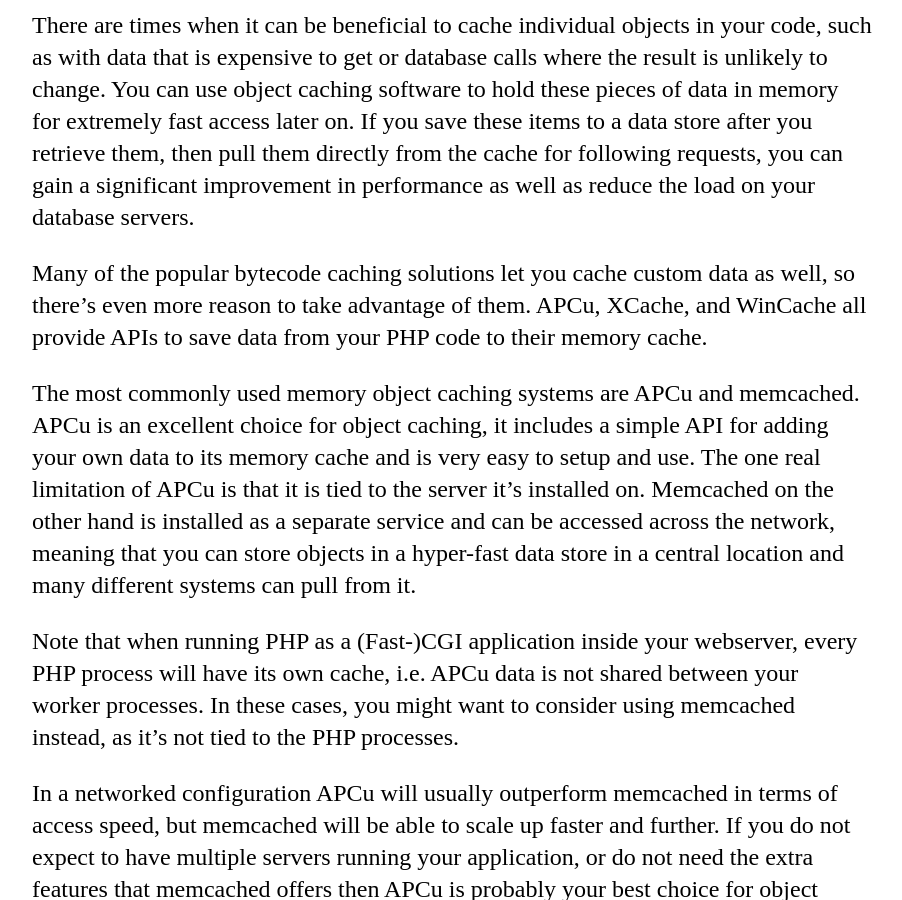
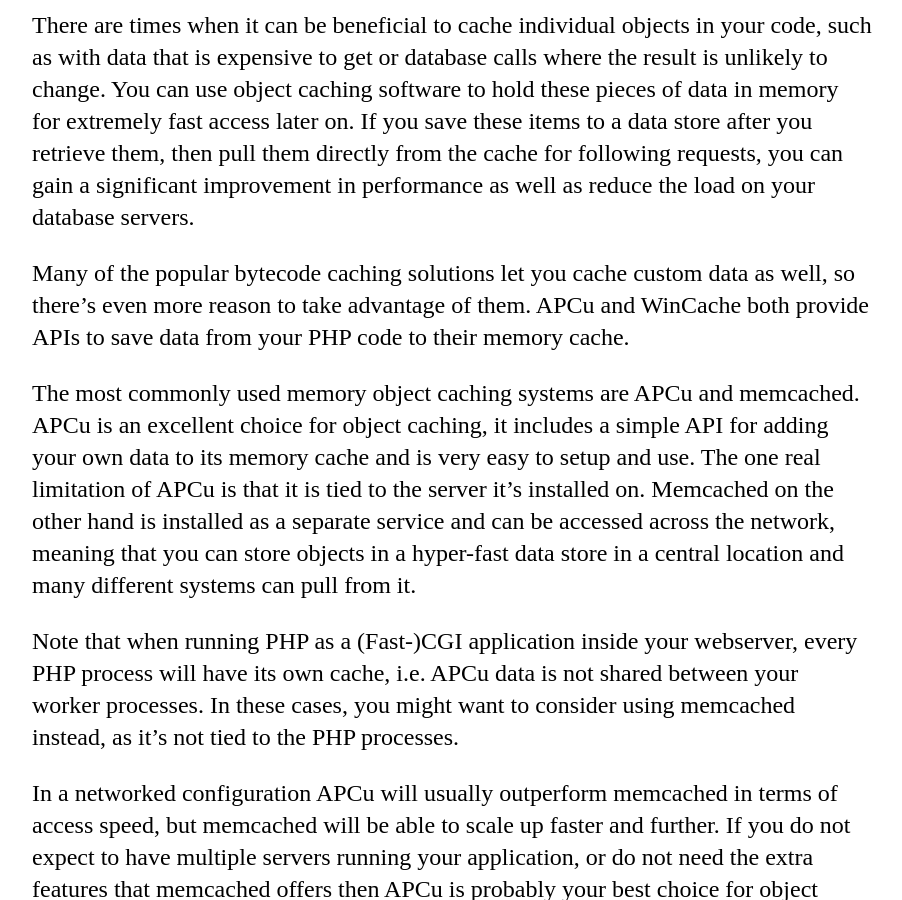
Before and after one commit to codeguy/php-the-right-way, a Jekyll site: the page built from _posts/14-03-01-Object-Caching.md, in a window 1280 px wide and 900 px high, scrolled down 1282 px. Shown: the whole window, without its empty margins (188-1090 px from the left). Built offline with Jekyll 4.4.1, drawn with Linux system fonts in a browser that asks for light colours; our own code applies the rules of GitHub Pages for plain Markdown files.

Commit message:
Remove XCache
XCache integration made sense with PHP 5.6 and older versions. With
OPCache being available directly in the PHP it made less sense to enable
it as well. Also the upstream site doesn't seem to be maintained anymore.

```diff
--- a/_posts/14-03-01-Object-Caching.md
+++ b/_posts/14-03-01-Object-Caching.md
@@ -12,7 +12,7 @@ them, then pull them directly from the cache for following requests, you can gai
 performance as well as reduce the load on your database servers.
 
 Many of the popular bytecode caching solutions let you cache custom data as well, so there's even more reason to take
-advantage of them. APCu, XCache, and WinCache all provide APIs to save data from your PHP code to their memory cache.
+advantage of them. APCu and WinCache both provide APIs to save data from your PHP code to their memory cache.
 
 The most commonly used memory object caching systems are APCu and memcached. APCu is an excellent choice for object
 caching, it includes a simple API for adding your own data to its memory cache and is very easy to setup and use. The
@@ -51,5 +51,4 @@ object cache to PHP 5.5+, since PHP now has a built-in bytecode cache (OPcache).
 * [APC Functions](https://secure.php.net/ref.apc)
 * [Memcached](https://memcached.org/)
 * [Redis](https://redis.io/)
-* [XCache APIs](https://xcache.lighttpd.net/wiki/XcacheApi)
 * [WinCache Functions](https://secure.php.net/ref.wincache)
```
Also changed, not shown: _posts/14-02-01-Opcode-Cache.md (+0 -2 lines).
